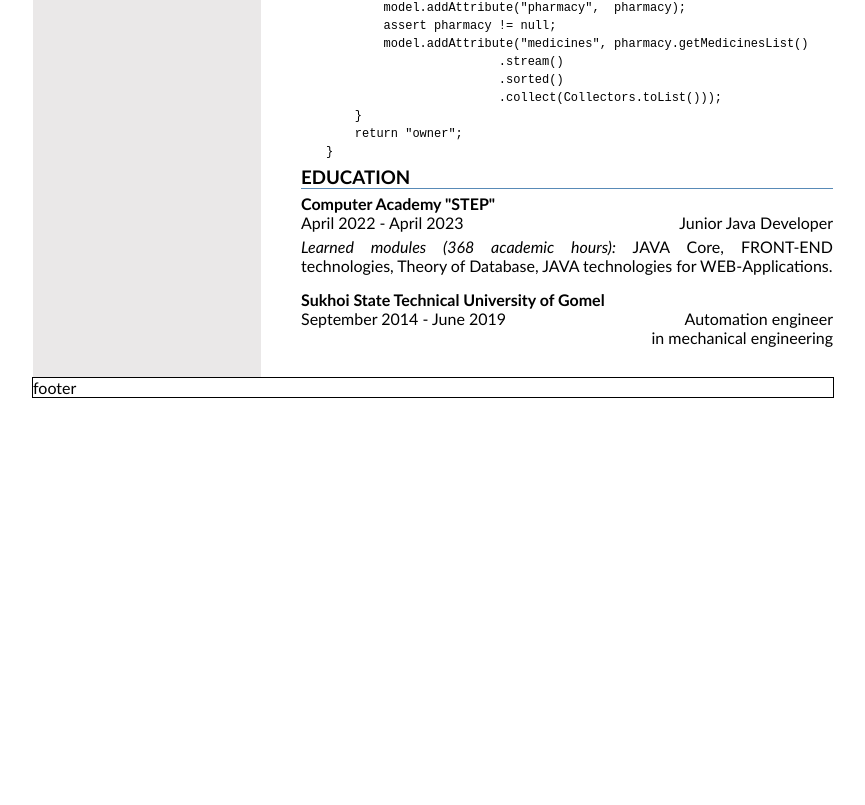
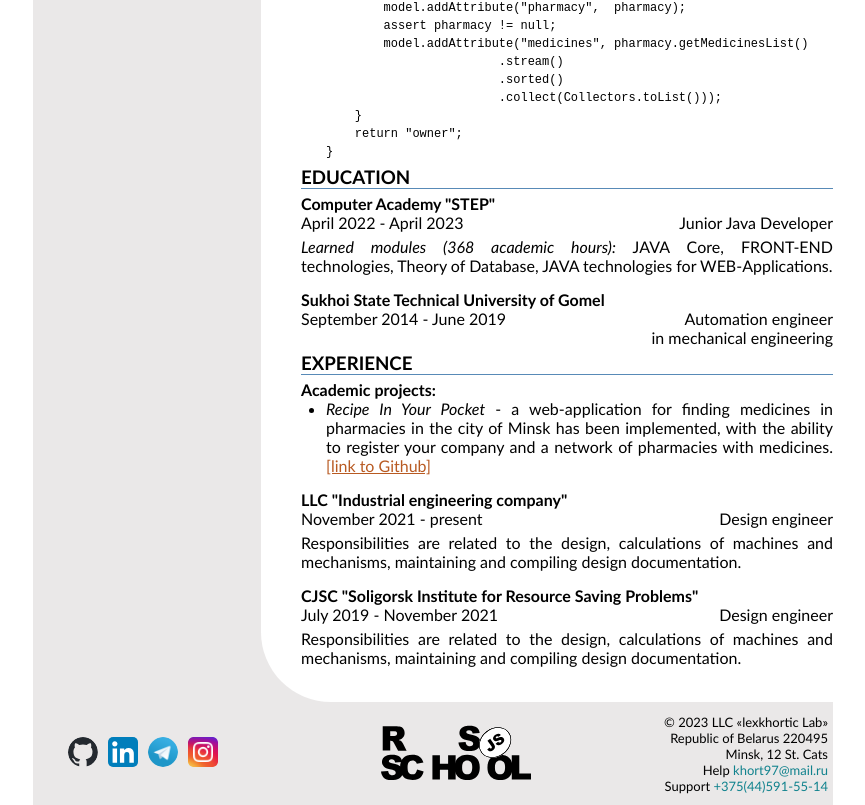
Before and after one commit to lexkhortic/rsschool-cv, a plain HTML site: page index.html in a window 1280 px wide. Shown: the part 1027-1832 px from the top of the page, without its empty margins (207-1072 px from the left). Before the commit the page ends 1425 px from the top, so only its background shows below. Drawn offline with Linux system fonts and the light colour scheme.

Commit message:
feat: completed cv, footer and other edits

```diff
--- a/index.html
+++ b/index.html
@@ -10,33 +10,35 @@
 <body>
     <header>
         <nav>
-            <a href="#about">ABOUT ME</a>
-            <a href="#skills">SKILLS</a>
-            <a href="#contacts">CONTACTS</a>
-            <a href="#education">EDUCATION</a>
-            <a href="#experience">EXPERIENCE</a>
+            <ul class="link-nav">
+                <li><a href="#about">ABOUT ME</a></li>
+                <li><a href="#skills">SKILLS</a></li>
+                <li><a href="#contacts">CONTACTS</a></li>
+                <li><a href="#education">EDUCATION</a></li>
+                <li><a href="#experience">EXPERIENCE</a></li>
+            </ul>
         </nav>
     </header>
 
     <main>
         <section class="left-section">
             <div class="avatar">
-                <img src="assets/img/my-photo-circle.png" alt="There should be your photo in a circle" width="200">
+                <img title="my photo" src="assets/img/my-photo-circle.png" alt="There should be your photo in a circle" width="200">
             </div>
 
             <div class="contacts-about-hobby">
-                <h4>ABOUT ME</h4>
+                <h4 id="about">ABOUT ME</h4>
                 I am honing the stack of technologies that I own, in the near future I plan to dive into Spring Security
                 and RESTFull Web services. I work well both in a team and on my own. I lead an active lifestyle.
             </div>
 
             <div class="contacts-about-hobby">
                 <h4>LINKS TO PET PROJECTS</h4>
-                <a href="https://github.com/lexkhortic/RecipeInYourPocket" target="_blank">Recipe In Your Pocket</a>
+                <a title="link to pet-project" href="https://github.com/lexkhortic/RecipeInYourPocket" target="_blank">Recipe In Your Pocket</a>
             </div>
 
             <div class="contacts-about-hobby">
-                <h4>CONTACTS</h4>
+                <h4 id="contacts">CONTACTS</h4>
                 <div style="margin-bottom: 8px;">
                     Phone & email:
                     <ul>
@@ -48,10 +50,10 @@
                 <div>
                     Social networks & messengers:
                     <ul>
-                        <li><a href="https://t.me/lexkhortic" target="_blank">Telegram</a></li>
-                        <li><a href="https://linkedin.com/in/lexkhortic" target="_blank">Linkedin</a></li>
-                        <li><a href="https://github.com/lexkhortic" target="_blank">Github</a></li>
-                        <li><a href="https://instagram.com/lex_khortic97" target="_blank">Instagram</a></li>
+                        <li><a title="Telegram" href="https://t.me/lexkhortic" target="_blank">Telegram</a></li>
+                        <li><a title="Linkedin" href="https://linkedin.com/in/lexkhortic" target="_blank">Linkedin</a></li>
+                        <li><a title="Github" href="https://github.com/lexkhortic" target="_blank">Github</a></li>
+                        <li><a title="Instagram" href="https://instagram.com/lex_khortic97" target="_blank">Instagram</a></li>
                     </ul>
                 </div>
             </div>
@@ -85,7 +87,7 @@
             </section>
 
             <section>
-                <h3>
+                <h3 id="skills">
                     SKILLS
                 </h3>
                 <ul style="line-height: 1.5;">
@@ -139,7 +141,7 @@ public String enteredInAccount(
             </section>
 
             <section>
-                <h3>
+                <h3 id="education">
                     EDUCATION
                 </h3>
                 <div>
@@ -170,12 +172,83 @@ public String enteredInAccount(
                     </div>
                 </div>
             </section>
+
+            <section>
+                <h3 id="experience">
+                    EXPERIENCE
+                </h3>
+                <div>
+                    <div><b>Academic projects:</b></div>
+                    <div class="date-occupation">
+                        <ul style="text-align: justify;">
+                            <li>
+                                <i>Recipe In Your Pocket</i>  - a web-application for finding medicines in pharmacies in the city of Minsk has been implemented, with the ability to register your company and a network of pharmacies with medicines. <a href="https://github.com/lexkhortic/RecipeInYourPocket" target="_blank">[link to Github]</a>
+                            </li>
+                        </ul>
+                    </div>
+
+                    <div style="margin-top: 15px;">
+                        <div><b>LLC "Industrial engineering company"</b></div>
+                        <div class="date-occupation">
+                            <div>
+                                November 2021 - present
+                            </div>
+                            <div style="text-align: right;">
+                                Design engineer
+                            </div>
+                        </div>
+                        <div style="text-align: justify;">
+                            Responsibilities are related to the design, calculations of machines and mechanisms, maintaining and compiling design documentation.
+                        </div>
+                    </div>
+
+                    <div style="margin: 15px 0 10px 0;">
+                        <div><b>CJSC "Soligorsk Institute for Resource Saving Problems"</b></div>
+                        <div class="date-occupation">
+                            <div>
+                                July 2019 - November 2021
+                            </div>
+                            <div style="text-align: right;">
+                                Design engineer
+                            </div>
+                        </div>
+                        <div style="text-align: justify;">
+                            Responsibilities are related to the design, calculations of machines and mechanisms, maintaining and compiling design documentation.
+                        </div>
+                    </div>
+                </div>
+            </section>
         </section>
     </main>
 
     <footer>
-        <div>
-            footer
+        <div class="container-footer">
+            <div class="left-side-footer">
+                <a href="https://github.com/lexkhortic" target="_blank">
+                    <img style="border-radius: 50%" class="img-links" alt="" src="assets/img/github-color.svg">
+                </a>
+                <a href="@{https://www.linkedin.com/in/lexkhortic/}" target="_blank">
+                    <img style="border-radius: 5px" class="img-links" alt="" src="assets/img/linkedIn_color.svg">
+                </a>
+                <a href="@{https://t.me/lexkhortic}" target="_blank">
+                    <img style="border-radius: 50%" class="img-links" alt="" src="assets/img/telegram-logo.png">
+                </a>
+                <a href="@{https://www.instagram.com/lex_khortic97}" target="_blank">
+                    <img style="border-radius: 5px"class="img-links" alt="" src="assets/img/instagram-color.png">
+                </a>
+            </div>
+            <div class="center-footer">
+                <a href="https://rs.school/js/" target="_blank">
+                    <img title="Link to course" style="width: 50%; height: auto; " alt="logo RS school" src="assets/img/rs_school_js.svg">
+                </a>
+            </div>
+            <div class="right-side-footer">
+                © 2023 LLC «lexkhortic Lab»<br>
+                Republic of Belarus 220495<br>
+                Minsk, 12 St. Cats<br>
+                Help <span class="help">khort97@mail.ru</span><br>
+                Support <span class="help">+375(44)591-55-14</span>
+            </div>
         </div>
     </footer>
 </body>
--- a/style.css
+++ b/style.css
@@ -35,16 +35,8 @@ h4 {
 }
 
 header {
-    text-align: center;
+    /* text-align: center; */
     width: 800px;
-    box-sizing: border-box;
-    outline: none;
-}
-
-nav {
-    display: flex;
-    flex-direction: row;
-    justify-content: space-between;
 }
 
 a {
@@ -72,8 +64,15 @@ main {
 }
 
 footer {
-    border: 1px solid black;
+    background-color: rgb(234,232,232);
     width: 800px;
+}
+
+.link-nav {
+    display: flex;
+    flex-direction: row;
+    justify-content: space-between;
+    list-style-type: none;
 }
 
 .left-section {
@@ -82,7 +81,7 @@ footer {
 
 .right-section {
     background-color: white;
-    border-radius: 70px 0 0 0;
+    border-radius: 70px 0 0 70px;
     margin-top: 35px;
     padding: 25px 0 25px 40px;
     width: 70%;
@@ -107,3 +106,54 @@ footer {
     justify-content: space-between;
     margin-bottom: 5px;
 }
+
+.container-footer {
+    margin: 10px 0;
+}
+
+.container-footer {
+    display: flex;
+    flex-direction: row;
+    justify-content: space-between;
+}
+
+.left-side-footer {
+    margin: auto 30px;
+    display: flex;
+    flex-direction: row;
+    justify-content: space-between;
+}
+
+.center-footer {
+    margin: auto 25px;
+    text-align: center;
+    text-decoration: none;
+    font-size: 13px;
+}
+
+.right-side-footer {
+    margin: auto 5px;
+    font-size: 13px;
+    text-align: right;
+}
+
+.img-links {
+    width: 30px;
+    height: 30px;
+    margin: 25px 5px;
+    outline: none;
+}
+
+.img-links:hover {
+    box-shadow: 0 0 18px rgb(101, 118, 119);
+    transform: translateY(-4px);
+}
+
+.help {
+    text-decoration: none;
+    color: rgb(16 130 141);
+}
+
+.help:hover {
+    color: #ce4a4a;
+}
```
Also changed, not shown: assets/img/rs_school_js.svg (added).
